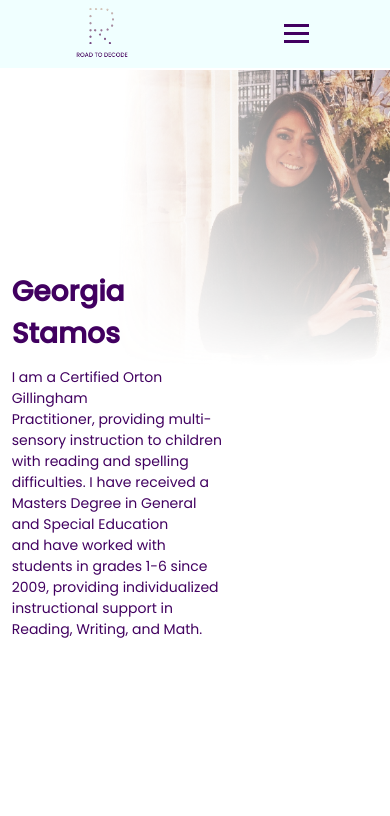
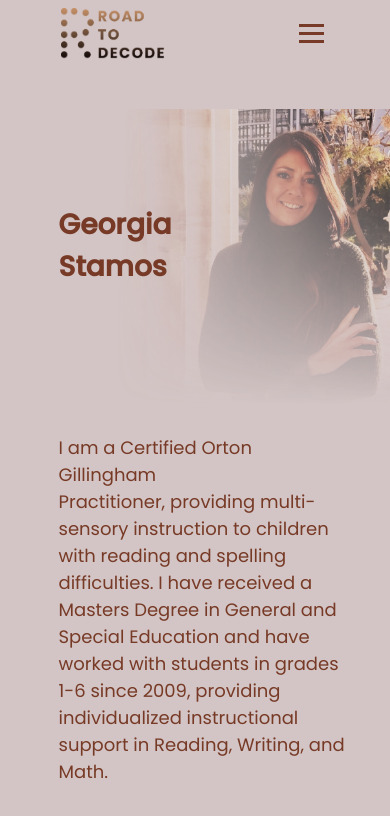
Before and after one commit to nikalomoiris/road-to-decode, a React (Create React App) app: page / in a window 390 px wide. Shown: the top 816 px of the page. Built offline with nearby package versions, Linux system fonts and the light colour scheme.

Commit message:
Changed the logo and colors

```diff
--- a/src/App.css
+++ b/src/App.css
@@ -2,6 +2,10 @@
   margin: 0;
   padding: 0;
   box-sizing: border-box;
+}
+
+body{
+  background-color: #D3C5C5
 }
 
 .logo{
@@ -18,7 +22,7 @@ nav{
   justify-content: space-around;
   align-items: center;
   min-height: 8vh;
-  background-color: #F0FFFF;
+  background-color: #D3C5C5;
   font-family: 'Poppins', sans-serif;
 }
 
@@ -33,7 +37,7 @@ nav{
 }
 
 .nav-links a {
-  color: #410060;
+  color: #773A26;
   text-decoration: none;
   letter-spacing: 3px;
   font-weight: bold;
@@ -48,7 +52,7 @@ nav{
   width: 25px;
   height: 3px;
   margin: 5px;
-  background-color: #410060;
+  background-color: #773A26;
   transition: all 0.3s ease;
 }
 
@@ -71,14 +75,14 @@ nav{
 
 .home-title{
   margin: 0 0 10% 10%;
-  color: #410060;
+  color: #773A26;
   font-family: 'Poppins', sans-serif;
   font-size: 28px;
 }
 
 .home-description{
   margin: 0 10% 0 10%;
-  color: #410060;
+  color: #773A26;
   font-family: 'Poppins', sans-serif;
   font-size: 14px;
 }
@@ -102,14 +106,14 @@ nav{
 
 .the-tutor-title{
   margin: 0 0 10% 10%;
-  color: #410060;
+  color: #773A26;
   font-family: 'Poppins', sans-serif;
   font-size: 28px;
 }
 
 .the-tutor-description{
   margin: 0 10% 0 10%;
-  color: #410060;
+  color: #773A26;
   font-family: 'Poppins', sans-serif;
   font-size: 14px;
 }
@@ -147,20 +151,20 @@ nav{
   }
 
   .the-tutor-text{
-    width: 30%;
-    justify-content: center;
+    margin: 10% 10% 10% 10%;
+    justify-content: space-between;
     align-items: flex-start;
   }
 
   .the-tutor-title{
-    margin: 0 0 10% 10%;
+    margin: 50% 0 0 10%;
     font-size: 28px;
   }
 
   .the-tutor-description{
-    margin: 0 10% 0 10%;
-    font-size: 14px;
-    width: 180%;
+    margin: 0 10% 50% 10%;
+    font-size: 18px;
+    width: 150%;
   }
 
   .nav-links{
```
Also changed, not shown: public/Logo-gradient.png.
